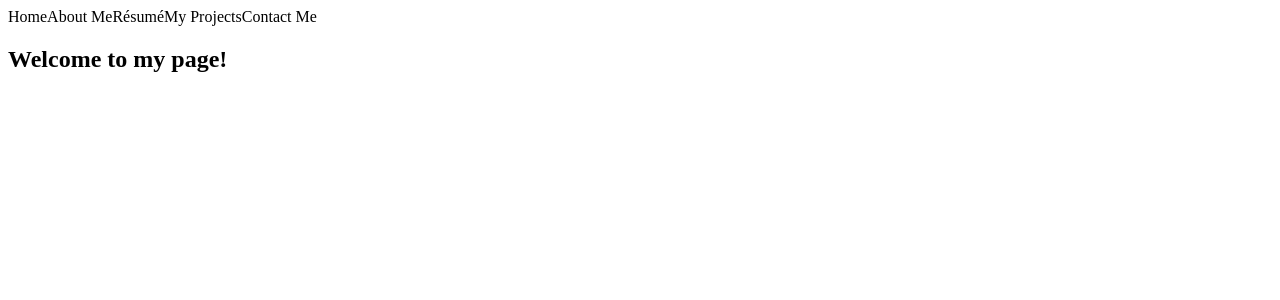
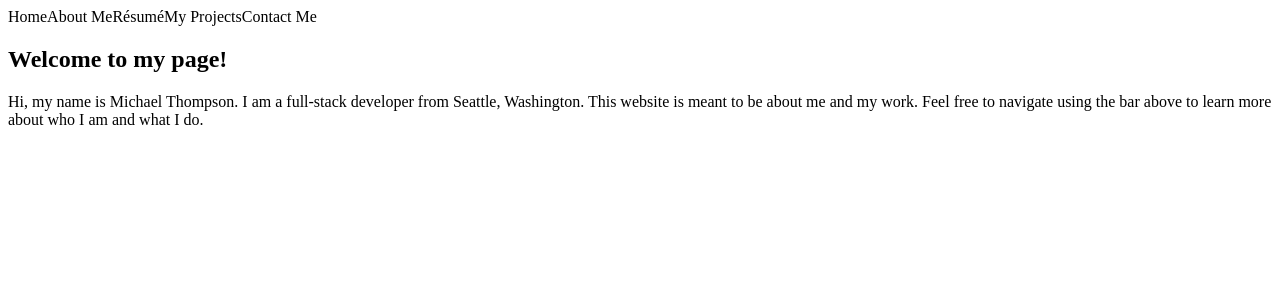
Before and after one commit to mikkelrev22/Michael-s-page, a React app: page / in a window 1280 px wide. Shown: the top 300 px of the page. Built offline with nearby package versions, Linux system fonts and the light colour scheme; the HTML template or start-up script is replaced by a standard one.

Commit message:
adding to the landing page

```diff
--- a/client/src/Components/AboutMe.jsx
+++ b/client/src/Components/AboutMe.jsx
@@ -6,7 +6,7 @@ const AboutMe = () => {
       <div className="title">
         <h2>A Little About Me:</h2>
       </div>
-      <div className="body-text">Lorem Ipsum blah blah blah lbahl;aksdf;alsidjf;alksdjf;alsk</div>
+      <div className="body-text"></div>
     </div>
   )
 }
--- a/client/src/Components/App.jsx
+++ b/client/src/Components/App.jsx
@@ -56,6 +56,13 @@ class App extends React.Component {
           </h2>
         }
         </div>
+        <div>
+        {this.state.view==='home' &&
+        <p className="home-text">
+          Hi, my name is Michael Thompson. I am a full-stack developer from Seattle, Washington. This website is meant to be about me and my work. Feel free to navigate using the bar above to learn more about who I am and what I do.
+          </p>
+        }
+        </div>
       </div>
     )
   }
--- a/client/src/Components/MyProjects.jsx
+++ b/client/src/Components/MyProjects.jsx
@@ -8,7 +8,7 @@ const MyProjects = () => {
         My Software Engineering Apps
         </h2>
         </div>
-      <div className="body-text">Lorem Ipsum blah blah blah lbahl;aksdf;alsidjf;alksdjf;alsk</div>
+      <div className="body-text"></div>
     </div>
   )
 }
```
Also changed, not shown: 2 other files (tests, documents, lock files or other folders).
